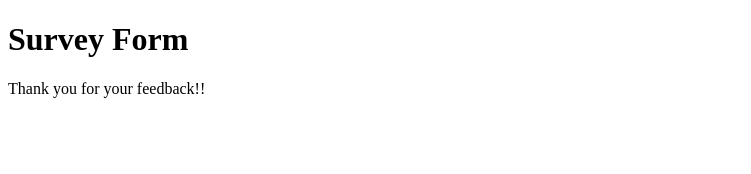
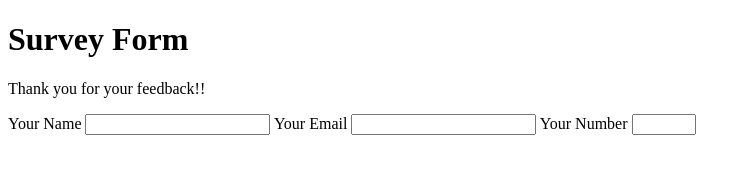
Before and after one commit to i-prince/SurveyForm, a plain HTML site: page index.html in a window 1280 px wide. Shown: the whole page, without its empty margins (0-751 px from the left). Drawn offline with Linux system fonts and the light colour scheme.

Commit message:
Add <form> child contents
Add <label> for name, email and number
Add <input> for name, email and number
Define name, email and number by type and name
Add required value

```diff
--- a/index.html
+++ b/index.html
@@ -11,6 +11,17 @@
         <h1 id="title">Survey Form</h1>
         <p id="description">Thank you for your feedback!!</p>
         <form id="survey-form">
+            <label id="name-label"> Your Name
+                <input id="name" type="text" required>
+            </label>
+
+            <label id="email-label">Your Email
+                <input id="email" type="email" required>
+            </label>
+
+            <label id="number-label">Your Number
+                <input id="number" type="number" min="10" max="100" required>
+            </label>
 
         </form>
 
```
